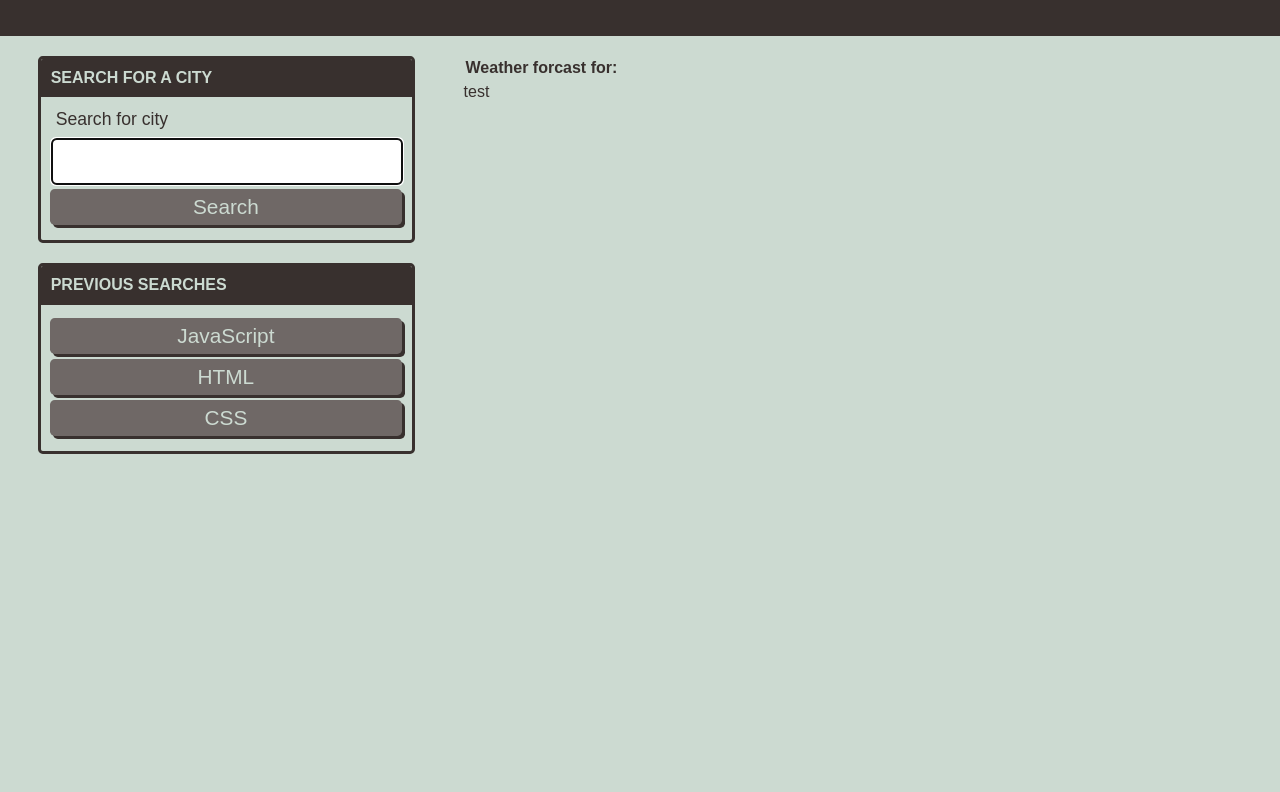
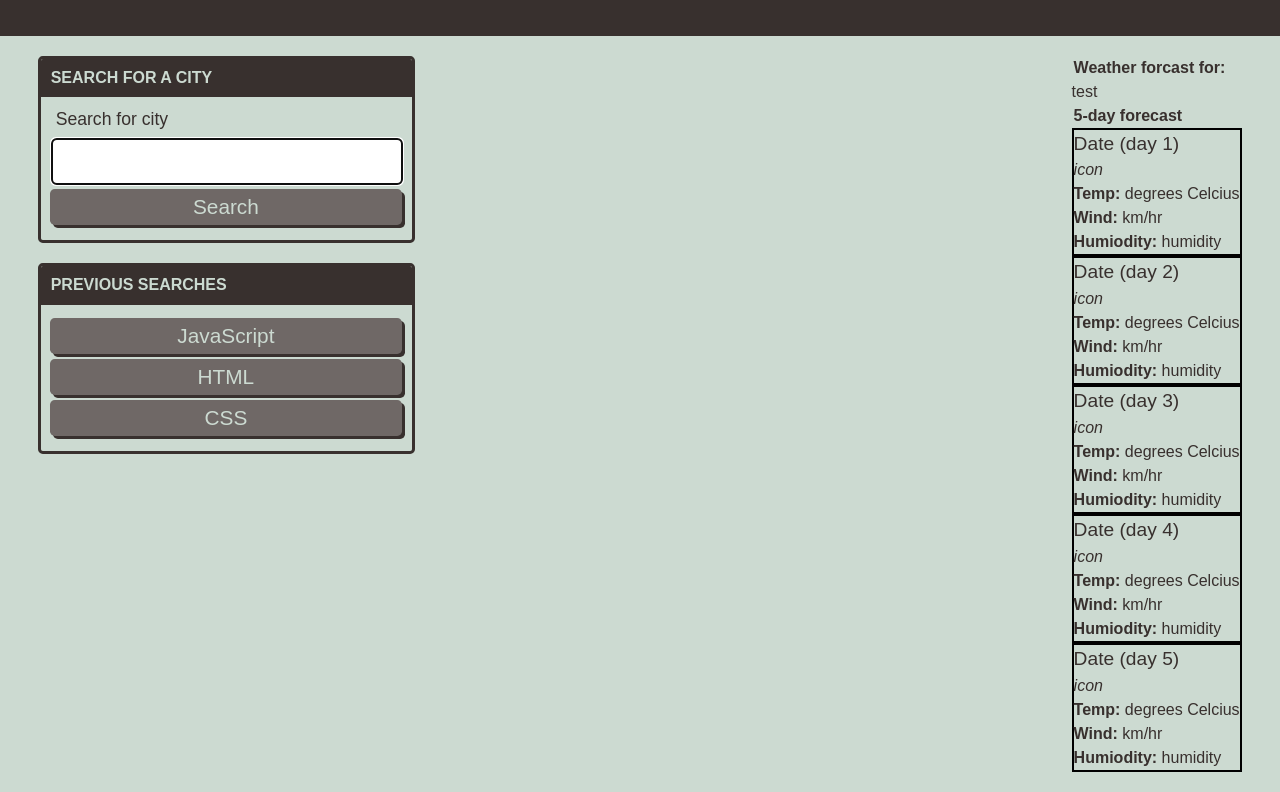
Before and after one commit to hybee234/weather-dashboard, a plain HTML site: page index.html in a window 1280 px wide. Shown: the part 150-942 px from the top of the page. Before the commit the page ends 800 px from the top, so only its background shows below. Drawn offline with nearby package versions, Linux system fonts and the light colour scheme.

Commit message:
Moving onto style/html to prepare for JS create/append

```diff
--- a/assets/css/style.css
+++ b/assets/css/style.css
@@ -141,7 +141,9 @@ p {
   border-radius: var(--border-radius);
 }
 
-
+.forecast-card {
+  border: 2px solid blacK;
+}
 
 #forecast-container {
 
--- a/assets/js/script.js
+++ b/assets/js/script.js
@@ -175,9 +175,10 @@ function displayForecast () {
 // for loop to create forcast text, create 3 HTML elements and append
   for (var i = 0; i < 50 || i < forecastDataArray.length; i = i+8) {    //increment by 8 to retrieve the value from the same time each day (API provides 3 hourly forecasts)
 
-                            // Declare var AEDT store date/time convert from Unix to AEDT
+    // Declare var AEDT store date/time convert from Unix to AEDT
     var AEDT = dayjs.unix(forecastDataArray.list[i].dt).format('ddd, D/M/YYYY, HH:mm:ss A');   // TO DO *** Can remove time at the end
-                           // Declare weatherForecast variable and store weather forecast text
+
+    // Declare weatherForecast variable and store weather forecast text
     var forecastText = i + ". City: " + forecastDataArray.city.name + ", Date/Time: " + AEDT + " AEDT , Temp: " + forecastDataArray.list[i].main.temp + ", Min: " + forecastDataArray.list[i].main.temp_min + ", Max: " + forecastDataArray.list[i].main.temp_max;  //build the forecst
     console.log(forecastText);
 
--- a/index.html
+++ b/index.html
@@ -43,10 +43,71 @@
             </div>
         </aside>
 
+        <section>
+
+              <!--Banner across the top displaying today's forecast-->
             <div class="col-12 col-md-8">
                   <h2 class="subtitle">Weather forcast for: <span id="location-display"></span></h2>
                   <div id="forecast-container" class="list-group">test</div>
             </div>
+              <!--Section below with the remaining 5 days-->
+
+            <div>
+                  <div>
+                        <h3>5-day forecast</h3>
+                  </div>
+
+                  <div class = "forecast-card">
+                        <p> Date (day 1) </p>
+                        <i> icon</i>
+                        <ul>
+                              <li class= "temp"><strong>Temp:</strong>  degrees Celcius</li>
+                              <li class= "wind"><strong>Wind:</strong>  km/hr</li>
+                              <li class= "humidity"><strong>Humiodity:</strong>  humidity</li>
+                        </ul>
+                  </div>
+
+                  <div class = "forecast-card">
+                        <p> Date (day 2) </p>
+                        <i> icon</i>
+                        <ul>
+                              <li class= "temp"><strong>Temp:</strong>  degrees Celcius</li>
+                              <li class= "wind"><strong>Wind:</strong>  km/hr</li>
+                              <li class= "humidity"><strong>Humiodity:</strong>  humidity</li>
+                        </ul>
+                  </div>
+
+                  <div class = "forecast-card">
+                        <p> Date (day 3) </p>
+                        <i> icon</i>
+                        <ul>
+                              <li class= "temp"><strong>Temp:</strong>  degrees Celcius</li>
+                              <li class= "wind"><strong>Wind:</strong>  km/hr</li>
+                              <li class= "humidity"><strong>Humiodity:</strong>  humidity</li>
+                        </ul>
+                  </div>
+
+                  <div class = "forecast-card">
+                        <p> Date (day 4) </p>
+                        <i> icon</i>
+                        <ul>
+                              <li class= "temp"><strong>Temp:</strong>  degrees Celcius</li>
+                              <li class= "wind"><strong>Wind:</strong>  km/hr</li>
+                              <li class= "humidity"><strong>Humiodity:</strong>  humidity</li>
+                        </ul>
+                  </div class = "forecast-card">
+
+                  <div class = "forecast-card">
+                        <p> Date (day 5) </p>
+                        <i> icon</i>
+                        <ul>
+                              <li class= "temp"><strong>Temp:</strong>  degrees Celcius</li>
+                              <li class= "wind"><strong>Wind:</strong>  km/hr</li>
+                              <li class= "humidity"><strong>Humiodity:</strong>  humidity</li>
+                        </ul>
+                  </div>
+            </div>
+        </section>
     </main>
 
 
@@ -57,5 +118,4 @@
     <!-- Link local Javascript -->
     <script src="./assets/js/script.js"></script>
 </body>
-
 </html>
```
Lines whose indentation alone changed are shown as unchanged.
